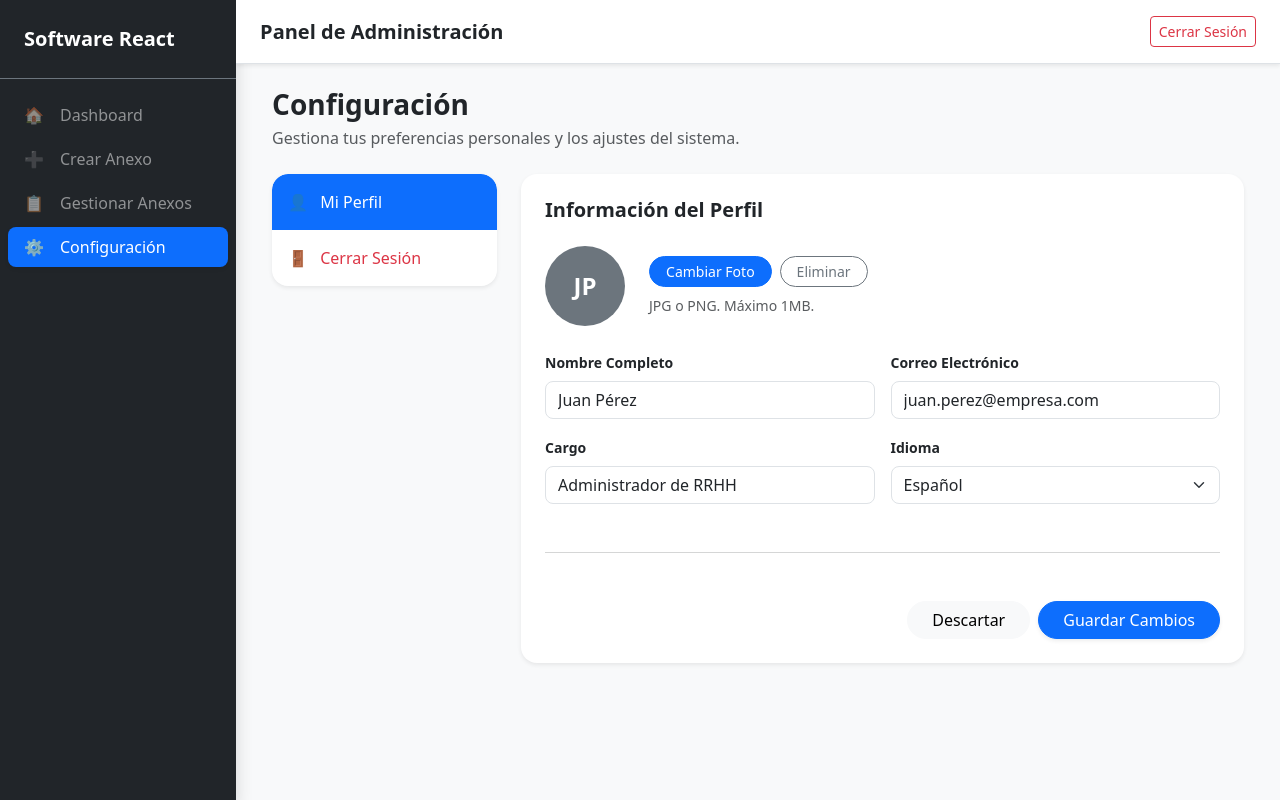
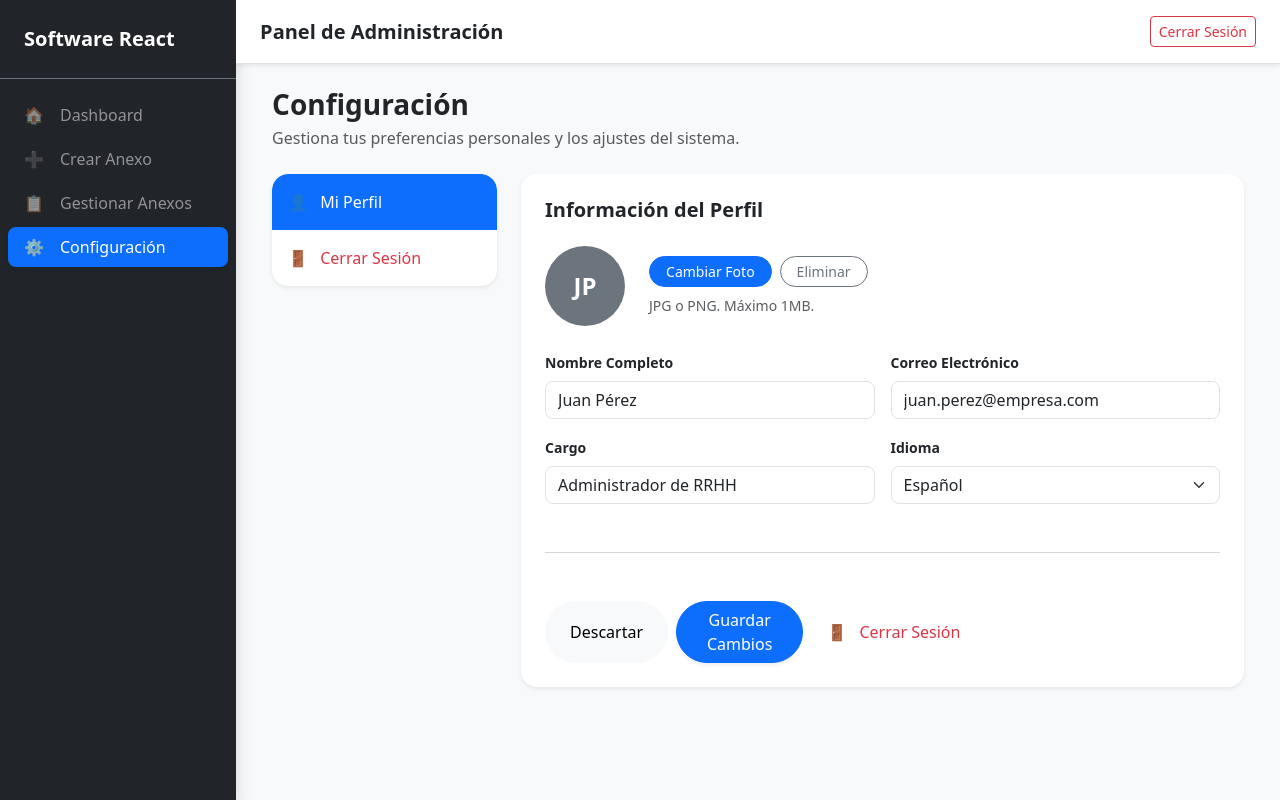
Before and after one commit to bycyber18/anexos-frontend, a React (Vite) app in the folder SoftwareReact-main/: page /configuracion in a window 1280 px wide. Built offline with nearby package versions, Linux system fonts and the light colour scheme.

Commit message:
LOGIN CASI LISTO

```diff
--- a/SoftwareReact-main/src/components/configuracion.tsx
+++ b/SoftwareReact-main/src/components/configuracion.tsx
@@ -1,3 +1,5 @@
+import { logout } from "../utils/auth";
+
 export default function Configuracion() {
   return (
     <div className="container-fluid fade-in">
@@ -71,6 +73,12 @@ export default function Configuracion() {
               <div className="d-flex justify-content-end gap-2 mt-5">
                 <button className="btn btn-light rounded-pill px-4">Descartar</button>
                 <button className="btn btn-primary rounded-pill px-4 shadow-sm">Guardar Cambios</button>
+                <button
+              className="list-group-item list-group-item-action p-3 border-0 text-danger"
+              onClick={logout}
+            >
+              <span className="me-2">🚪</span> Cerrar Sesión
+            </button>
               </div>
 
             </div>
--- a/SoftwareReact-main/src/components/login.tsx
+++ b/SoftwareReact-main/src/components/login.tsx
@@ -16,7 +16,6 @@ export default function Login() {
     setError("");
     setLoading(true);
 
-
     console.log("Login con:", { email, password });
 
     setTimeout(() => {
@@ -33,6 +32,8 @@ export default function Login() {
       }
     }, 1500);
   };
+
+
 
   return (
     <div className="d-flex align-items-center justify-content-center min-vh-100 bg-light position-relative overflow-hidden">
--- a/SoftwareReact-main/src/layouts/LayoutAdmin.tsx
+++ b/SoftwareReact-main/src/layouts/LayoutAdmin.tsx
@@ -1,5 +1,6 @@
 import React from "react";
 import { Outlet, NavLink } from "react-router-dom";
+import { logout } from "../utils/auth";
 
 const menuItems = [
   { name: "Dashboard", path: "/dashboard", emoji: "🏠" },
@@ -39,7 +40,12 @@ export default function LayoutAdmin() {
       <div className="flex-fill d-flex flex-column overflow-hidden">
         <header className="navbar navbar-light bg-white px-4 py-3 shadow-sm border-bottom">
           <h1 className="h5 m-0 fw-bold">Panel de Administración</h1>
-          <button className="btn btn-sm btn-outline-danger">Cerrar Sesión</button>
+          <button
+            className="btn btn-sm btn-outline-danger"
+            onClick={logout}
+          >
+            Cerrar Sesión
+          </button>
         </header>
 
         <main className="p-4 overflow-auto">
--- /dev/null
+++ b/SoftwareReact-main/src/utils/auth.ts
@@ -0,0 +1,7 @@
+export const logout = () => {
+  localStorage.removeItem("token");
+  localStorage.removeItem("user");
+
+  // Limpia el historial para que no pueda volver atrás
+  window.location.replace("/login");
+};
```
Also changed, not shown: SoftwareReact-main/src/services/authServices.ts (added, +13 -0 lines).
